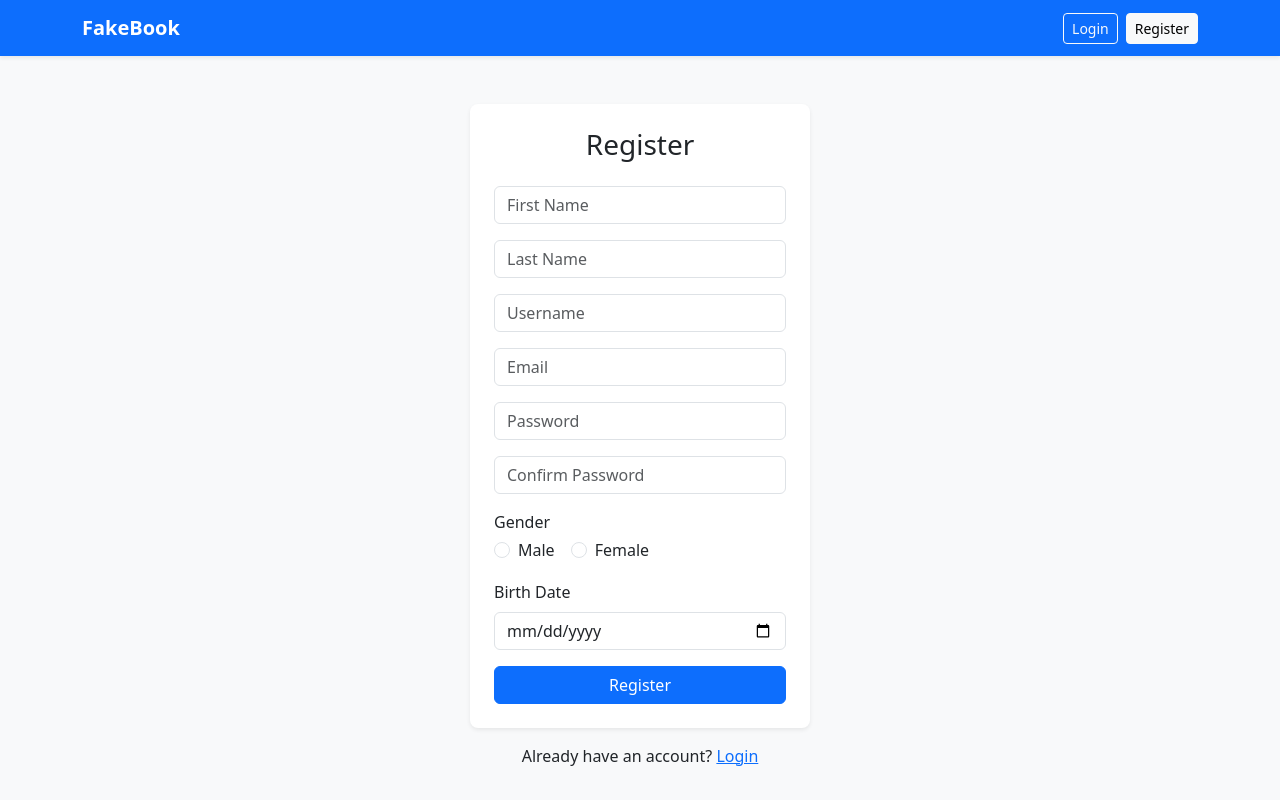
After one commit to kirththiga/SocialMediaApp, a PHP site: template src/view/auth/register.php in a window 1280 px wide. The commit adds this page. Run offline with PHP 8.4, Linux system fonts and the light colour scheme; the template is opened without the code that fills it, so the values that code supplies are empty; some libraries are stand-ins or nearby versions.

Commit message:
login features

```diff
--- a/src/controller/ProfileController.php
+++ b/src/controller/ProfileController.php
@@ -37,7 +37,7 @@ class ProfileController{
         // saves the user's input in the database
         $this->post->addPost($user_id, $content);
 
-        header("Location: index.php?action=index");
+        header("Location: index.php?controller=profile&action=index");
         exit;
     }
 
@@ -60,13 +60,13 @@ class ProfileController{
         // saves the updated information in the database
         $this->post->updatePost($id, $user_id, $content);
 
-        header("Location: index.php?action=index");
+        header("Location: index.php?controller=profile&action=index");
         exit;
     }
 
     public function delete($id){
         $this->post->deletePost($id);
-        header("Location: index.php?action=index");
+        header("Location: index.php?controller=profile&action=index");
     }
 }
 
--- /dev/null
+++ b/src/view/auth/register.php
@@ -0,0 +1,82 @@
+<?php include __DIR__ . '/../layouts/header.php'; ?>
+    <div class="container-fluid d-flex align-items-center justify-content-center" style="min-height: 80vh;">
+        <div class="row justify-content-center w-100">
+            <div class="col-12 col-sm-8 col-md-6 col-lg-4" style="max-width: 500px;">
+                <div class="card shadow-sm border-0 rounded-3 mx-auto">
+                    <div class="card-body p-4">
+                        <h3 class="text-center mb-4">Register</h3>
+
+                        <!-- Error message -->
+                        <?php if (!empty($error)): ?>
+                            <div class="alert alert-danger"><?= htmlspecialchars($error) ?></div>
+                        <?php endif; ?>
+
+                        <!-- Registration form -->
+                        <form method="post" action="index.php?controller=auth&action=register" novalidate>
+                            <div class="mb-3">
+                                <input type="text" name="first_name" class="form-control"
+                                       placeholder="First Name" required
+                                       value="<?= htmlspecialchars($_POST['first_name'] ?? '') ?>">
+                            </div>
+                            <div class="mb-3">
+                                <input type="text" name="last_name" class="form-control"
+                                       placeholder="Last Name" required
+                                       value="<?= htmlspecialchars($_POST['last_name'] ?? '') ?>">
+                            </div>
+                            <div class="mb-3">
+                                <input type="text" name="username" class="form-control"
+                                       placeholder="Username" required
+                                       value="<?= htmlspecialchars($_POST['username'] ?? '') ?>">
+                            </div>
+                            <div class="mb-3">
+                                <input type="email" name="email" class="form-control"
+                                       placeholder="Email" required
+                                       value="<?= htmlspecialchars($_POST['email'] ?? '') ?>">
+                            </div>
+
+                            <div class="mb-3">
+                                <input type="password" name="password" class="form-control"
+                                       placeholder="Password" required>
+                            </div>
+                            <div class="mb-3">
+                                <input type="password" name="confirm_password" class="form-control"
+                                       placeholder="Confirm Password" required>
+                            </div>
+
+                            <div class="mb-3">
+                                <label class="form-label d-block mb-1">Gender</label>
+                                <div class="d-flex gap-3">
+                                    <div class="form-check">
+                                        <input class="form-check-input" type="radio" name="gender" id="genderMale"
+                                               value="male" required
+                                                <?= (($_POST['gender'] ?? '') === 'male') ? 'checked' : '' ?>>
+                                        <label class="form-check-label" for="genderMale">Male</label>
+                                    </div>
+                                    <div class="form-check">
+                                        <input class="form-check-input" type="radio" name="gender" id="genderFemale"
+                                               value="female" required
+                                                <?= (($_POST['gender'] ?? '') === 'female') ? 'checked' : '' ?>>
+                                        <label class="form-check-label" for="genderFemale">Female</label>
+                                    </div>
+                                </div>
+                            </div>
+
+                            <div class="mb-3">
+                                <label class="form-label">Birth Date</label>
+                                <input type="date" name="birth_date" class="form-control" required
+                                       value="<?= htmlspecialchars($_POST['birth_date'] ?? '') ?>">
+                            </div>
+
+                            <button type="submit" class="btn btn-primary w-100">Register</button>
+                        </form>
+                    </div>
+                </div>
+
+                <p class="text-center mt-3">
+                    Already have an account?
+                    <a href="<?= BASE_URL ?>/index.php?controller=auth&action=login">Login</a>
+                </p>
+            </div>
+        </div>
+    </div>
+<?php include __DIR__ . '/../layouts/main.php' ?>
--- a/src/view/layouts/header.php
+++ b/src/view/layouts/header.php
@@ -1,10 +1,16 @@
+<?php
+$BASE = defined('BASE_URL') ? BASE_URL : (rtrim(dirname($_SERVER['SCRIPT_NAME']), '/\\') ?: '.');
+?>
+
 <!DOCTYPE html>
+
 <html lang="en">
 <head>
     <meta charset="UTF-8">
     <meta name="viewport" content="width=device-width, initial-scale=1.0">
     <title>Social Media App</title>
-        <link rel="stylesheet" href="https://cdn.jsdelivr.net/npm/bootstrap@5.3.3/dist/css/bootstrap.min.css" integrity="sha384-QWTKZyjpPEjISv5WaRU9OFeRpok6YctnYmDr5pNlyT2bRjXh0JMhjY6hW+ALEwIH" crossorigin="anonymous">
+    <link rel="stylesheet" href="https://cdn.jsdelivr.net/npm/bootstrap@5.3.3/dist/css/bootstrap.min.css"
+          integrity="sha384-QWTKZyjpPEjISv5WaRU9OFeRpok6YctnYmDr5pNlyT2bRjXh0JMhjY6hW+ALEwIH" crossorigin="anonymous">
     <!-- <link rel="stylesheet" href="/assets/profile.css"> -->
     <style>
         .profile-pic {
@@ -17,4 +23,28 @@
     </style>
 </head>
 <body>
+<?php
+if (isset($_SESSION['user'])) { ?>
+    <nav class="navbar navbar-expand-lg navbar-dark bg-primary shadow-sm">
+        <div class="container">
+            <a class="navbar-brand fw-bold" href="#">FakeBook</a>
+            <div class="d-flex ms-auto gap-2">
+                <a href="<?= $BASE ?>/index.php?controller=profile&action=index" class="btn btn-outline-light btn-sm">Home</a>
+                <a href="<?= $BASE ?>/index.php?controller=auth&action=logout" class="btn btn-light btn-sm">Logout</a>
+            </div>
+        </div>
+    </nav>
+<?php } else { ?>
+    <nav class="navbar navbar-expand-lg navbar-dark bg-primary shadow-sm">
+        <div class="container">
+            <a class="navbar-brand fw-bold" href="#">FakeBook</a>
+            <div class="d-flex ms-auto gap-2">
+                <a href="<?= $BASE ?>/index.php?controller=auth&action=login"
+                   class="btn btn-outline-light btn-sm">Login</a>
+                <a href="<?= $BASE ?>/index.php?controller=auth&action=register"
+                   class="btn btn-light btn-sm">Register</a>
+            </div>
+        </div>
+    </nav>
+<?php } ?>
 <div class="container mt-5">
--- /dev/null
+++ b/src/view/layouts/main.php
@@ -0,0 +1,10 @@
+<!DOCTYPE html>
+<html lang="en">
+<head>
+    <meta charset="UTF-8">
+    <title>Fakebook</title>
+    <link rel="stylesheet" href="https://cdn.jsdelivr.net/npm/bootstrap@5.3.0/dist/css/bootstrap.min.css">
+</head>
+<body class="bg-light d-flex flex-column" style="min-height: 100vh;">
+
+</body>
```
Also changed, not shown: public/index.php (+68 -17 lines), src/controller/AuthController.php (added, +86 -0 lines), src/middleware/AuthMiddleware.php (added, +15 -0 lines), src/model/User.php (+45 -10 lines), src/view/auth/login.php (added, +33 -0 lines). Lines whose indentation alone changed are shown as unchanged.
